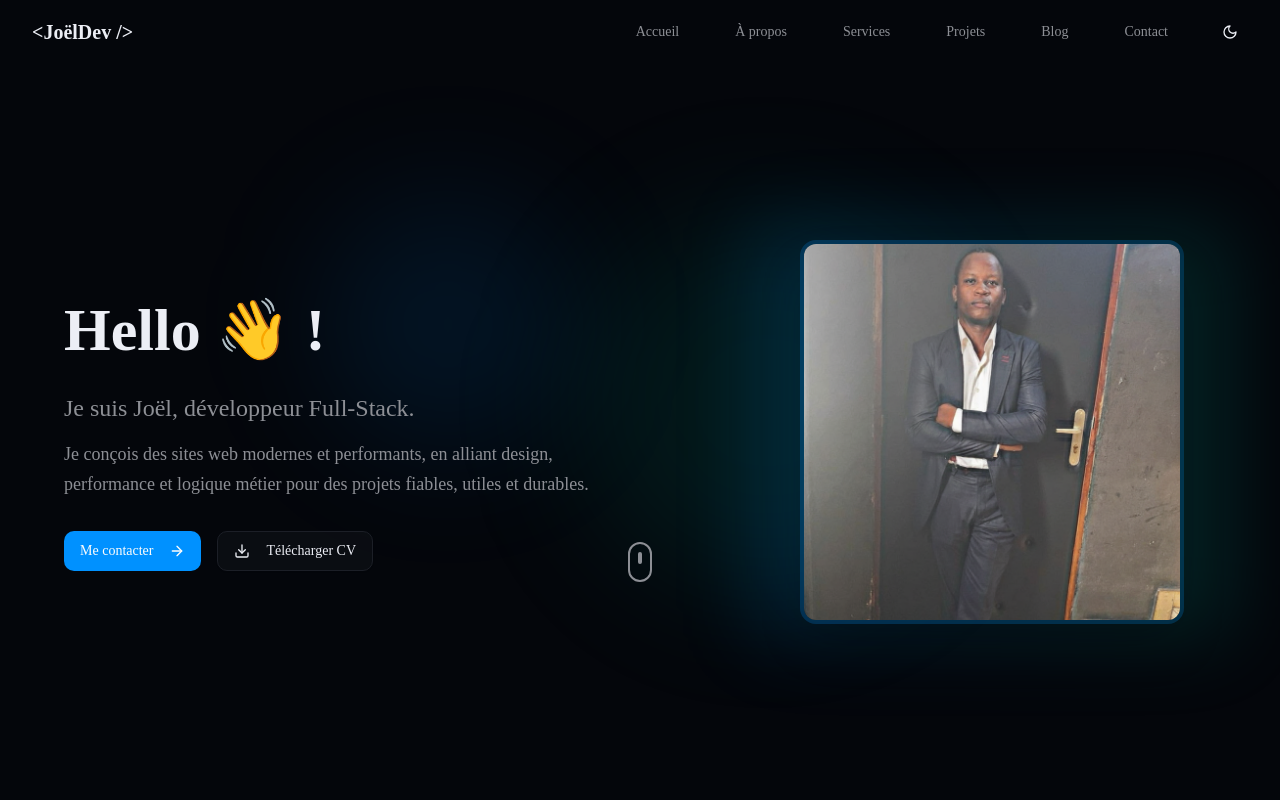
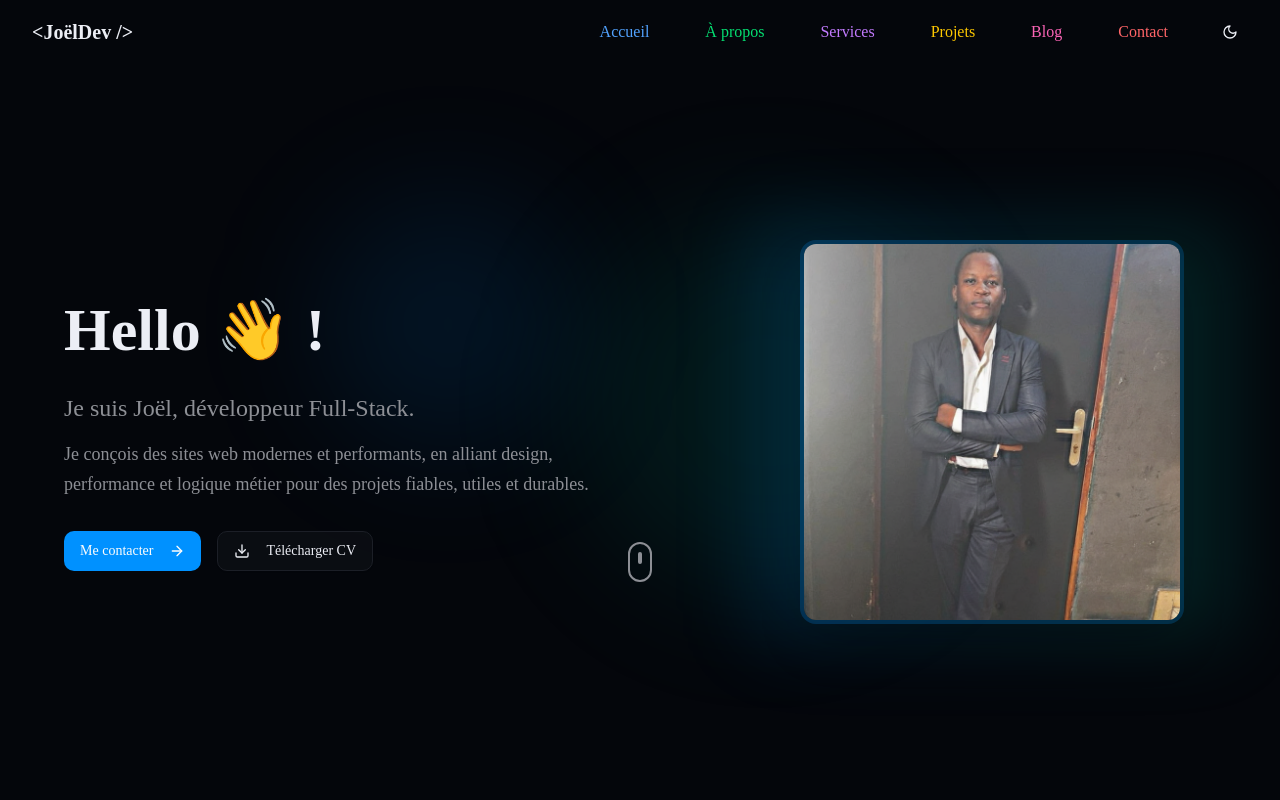
Before and after one commit to bidene/joeldev, a Next.js app: page / in a window 1280 px wide. Shown: the top 800 px of the page. Built offline with nearby package versions, Linux system fonts and the light colour scheme.

Commit message:
Update portfolio

```diff
--- a/components/navigation.tsx
+++ b/components/navigation.tsx
@@ -26,12 +26,12 @@ export function Navigation() {
   }
 
   const navItems = [
-    { label: "Accueil", id: "hero" },
-    { label: "À propos", id: "about" },
-    { label: "Services", id: "services" },
-    { label: "Projets", id: "projects" },
-    { label: "Blog", id: "blog" },
-    { label: "Contact", id: "contact" },
+    { label: "Accueil", id: "hero", color: "text-blue-600 dark:text-blue-400 hover:text-blue-700 dark:hover:text-blue-300" },
+    { label: "À propos", id: "about", color: "text-green-600 dark:text-green-400 hover:text-green-700 dark:hover:text-green-300" },
+    { label: "Services", id: "services", color: "text-purple-600 dark:text-purple-400 hover:text-purple-700 dark:hover:text-purple-300" },
+    { label: "Projets", id: "projects", color: "text-yellow-600 dark:text-yellow-400 hover:text-yellow-700 dark:hover:text-yellow-300" },
+    { label: "Blog", id: "blog", color: "text-pink-600 dark:text-pink-400 hover:text-pink-700 dark:hover:text-pink-300" },
+    { label: "Contact", id: "contact", color: "text-red-600 dark:text-red-400 hover:text-red-700 dark:hover:text-red-300" },
   ]
 
   return (
@@ -55,9 +55,10 @@ export function Navigation() {
               <button
                 key={item.id}
                 onClick={() => scrollToSection(item.id)}
-                className="px-3 py-2 rounded-md text-sm font-medium transition-colors
-                  text-muted-foreground hover:text-foreground hover:bg-accent/10
-                  focus:outline-none focus:ring-2 focus:ring-primary focus:ring-offset-2"
+                className={`px-3 py-2 rounded-md text-sm font-medium transition-colors
+                  ${item.color || 'text-muted-foreground hover:text-foreground hover:bg-accent/10'}
+                  focus:outline-none focus:ring-2 focus:ring-primary focus:ring-offset-2
+                  md:text-base`}
               >
                 {item.label}
               </button>
@@ -76,15 +77,16 @@ export function Navigation() {
 
         {/* Mobile Navigation */}
         {isMobileMenuOpen && (
-          <div className="md:hidden py-4 border-t border-border">
-            <div className="flex flex-col gap-4">
+          <div className="md:hidden py-4 border-t border-border bg-background/95 backdrop-blur supports-[backdrop-filter]:bg-background/60">
+            <div className="flex flex-col gap-3 px-4">
               {navItems.map((item) => (
                 <button
                   key={item.id}
                   onClick={() => scrollToSection(item.id)}
-                  className="w-full text-left px-4 py-2 text-sm rounded-md transition-colors
-                    text-muted-foreground hover:text-foreground hover:bg-accent/10
-                    focus:outline-none focus:ring-2 focus:ring-primary focus:ring-offset-2"
+                  className={`w-full text-left px-4 py-3 rounded-lg transition-all
+                    font-medium ${item.color || 'text-foreground'}
+                    hover:bg-accent/20 active:bg-accent/30
+                    focus:outline-none focus:ring-2 focus:ring-primary focus:ring-offset-2`}
                 >
                   {item.label}
                 </button>
```
